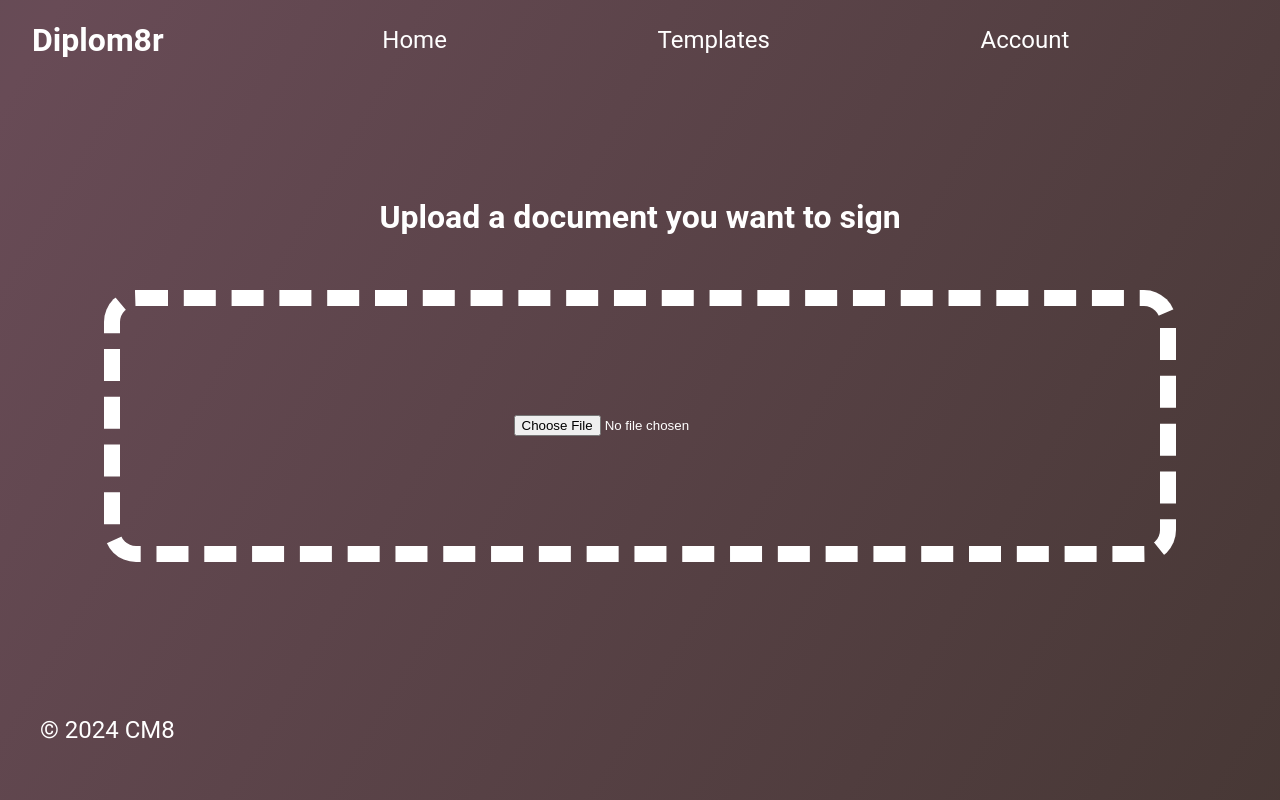
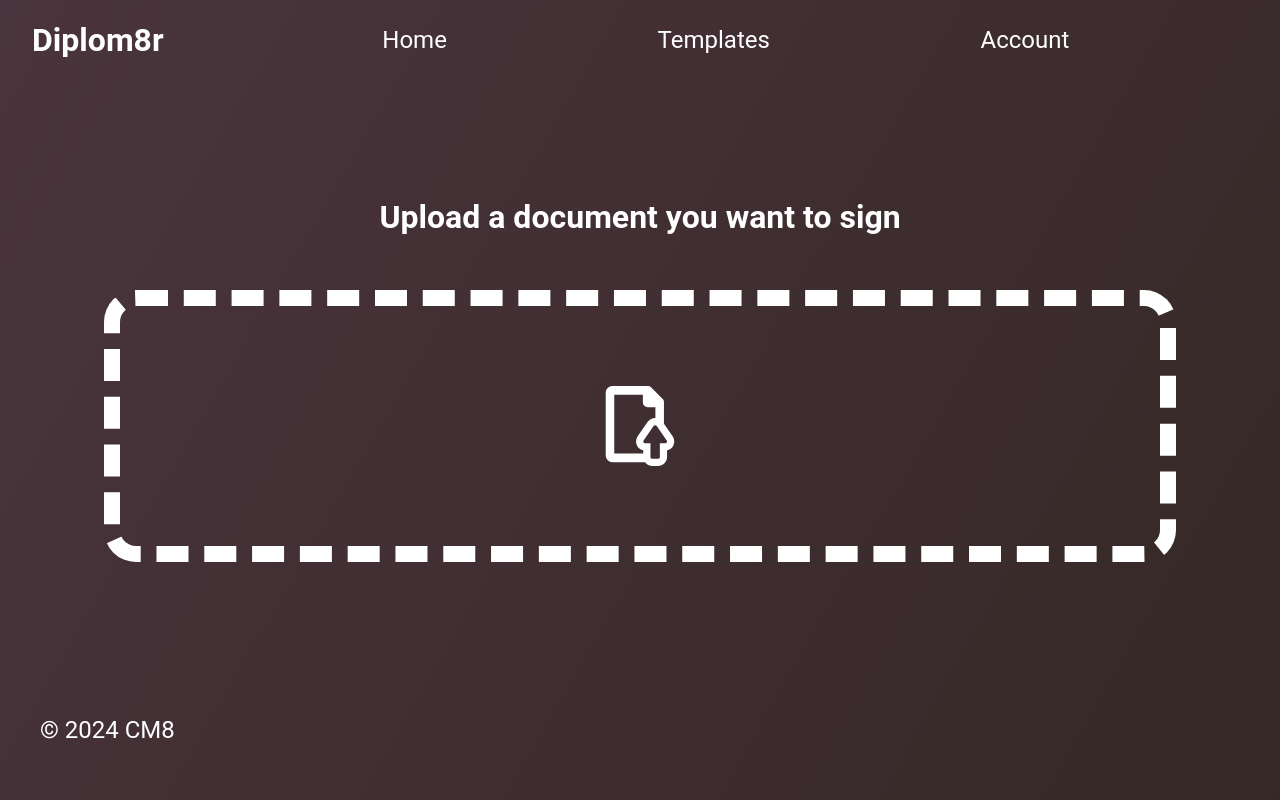
Before and after one commit to matejgadzo/diplom8r, a React (Create React App) app: page / in a window 1280 px wide. Built offline with nearby package versions, Linux system fonts and the light colour scheme.

Commit message:
routing file upload restriction, styles icon

```diff
--- a/src/App.scss
+++ b/src/App.scss
@@ -21,8 +21,7 @@ a, a:visited, a:hover, a:active {
   display: flex;
   flex-flow: column;
   font-family: 'Roboto', sans-serif;
-
-  background: linear-gradient(-60deg, #443632, #684b56, #404c50, #192421);
+  background: linear-gradient(-60deg, #342724, #49343c, #404c50, #192421);
   background-size: 400%;
   animation: gradient 15s ease infinite;
   color: $text-color;
@@ -80,9 +79,17 @@ a, a:visited, a:hover, a:active {
         width: 65rem;
         height: 15rem;
         transition: transform 300ms ease;
-        &:hover {
+        .uploadIcon{
+          fill: $text-color;
+          width: 5rem;
+          height: 10rem;
+        }
+        &:hover{
           border-color: $highlight-color;
           transform: scale(1.1);
+          .uploadIcon{
+            fill: $highlight-color;
+          }
         }
       }
     }
--- a/src/App.tsx
+++ b/src/App.tsx
@@ -13,7 +13,7 @@ function App() {
           <h1 className="heroTitle">Diplom8r</h1>
         </div>
         <ul className="menu">
-          <li className="menuItem active"><Link to={"/"}>Home</Link></li>
+          <li className="menuItem active"><Link to={""}>Home</Link></li>
           <li className="menuItem"><Link to={"/templates"}>Templates</Link></li>
           <li className="menuItem"><Link to={"/account"}>Account</Link></li>
         </ul>
--- a/src/components/home.tsx
+++ b/src/components/home.tsx
@@ -1,10 +1,27 @@
 import "../App.scss";
+import {ReactComponent as Logo} from "../assets/icon-upload.svg";
+import React, {useRef} from "react";
 function Home() {
+    const fileInputRef = useRef<HTMLInputElement>(null);
+
+    const handleDivClick = () => {
+        // Trigger click on the hidden file input
+        fileInputRef.current?.click();
+    };
+
+    const handleFileChange = (event: React.ChangeEvent<HTMLInputElement>) => {
+        const files = event.target.files;
+        if (files && files.length > 0) {
+            console.log(files[0]); // Log the first selected file, or handle the file as needed
+        }
+    };
+
     return (
         <div className="container">
             <h1 className="title">Upload a document you want to sign</h1>
-            <div className="uploadArea">
-                <input type="file" />
+            <div className="uploadArea" onClick={handleDivClick} >
+                <Logo className="uploadIcon"></Logo>
+                <input ref={fileInputRef} onChange={handleFileChange} type="file" style={{display: 'none'}} accept="application/pdf"/>
             </div>
         </div>
     );
```
